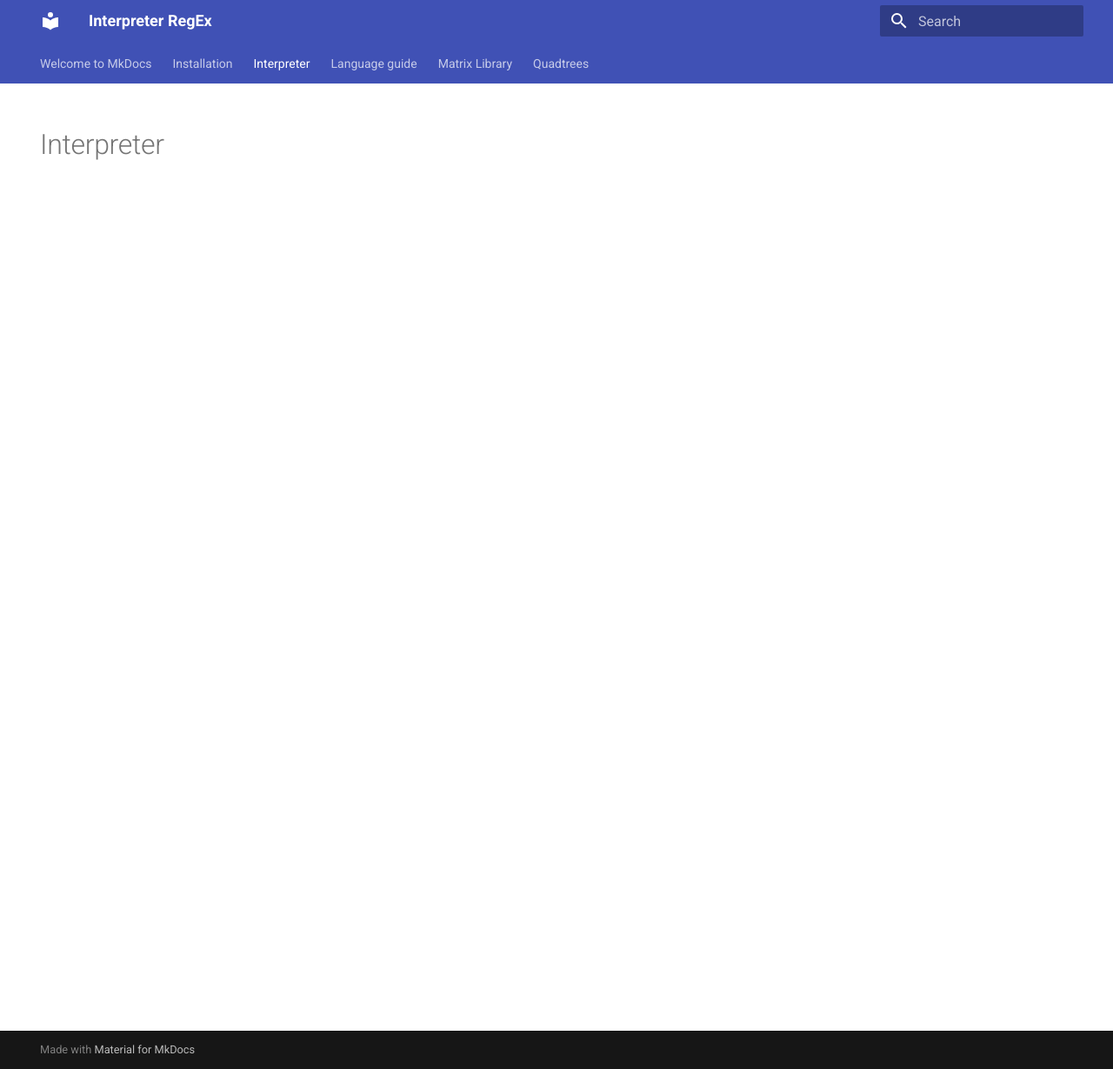
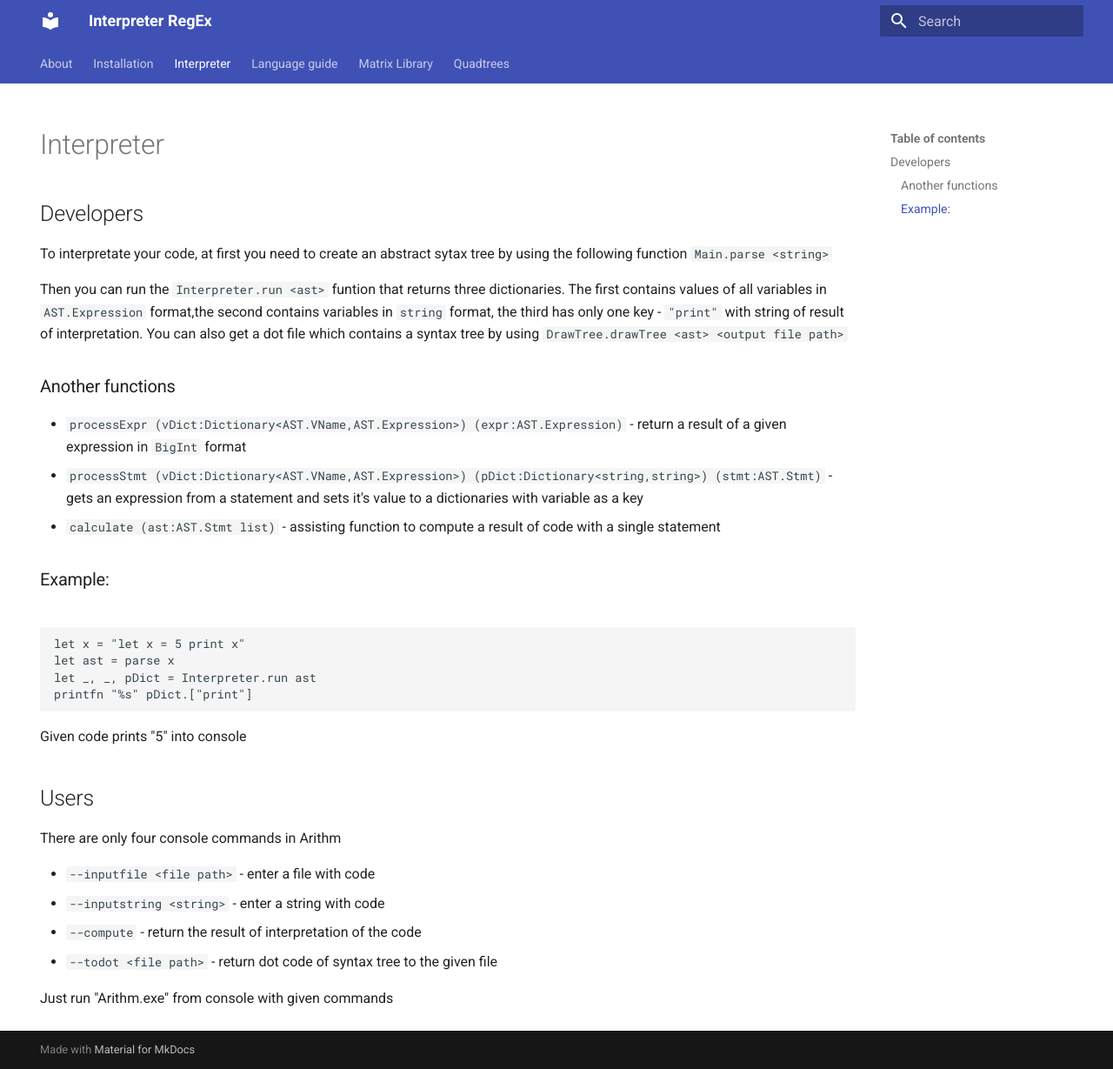
Before and after one commit to vnmsklnk/Interpreter-RegEx, an MkDocs documentation site: the page built from docs/Interpreter.md, in a window 1280 px wide and 1229 px high. Shown: the whole window at 87% size. Built offline with MkDocs 1.6.1 and Material for MkDocs 9.7.7, drawn with Linux system fonts in a browser that asks for light colours.

Commit message:
Interpreter desc

```diff
--- a/docs/Interpreter.md
+++ b/docs/Interpreter.md
@@ -3,3 +3,35 @@ hide:
   - navigation
 ---
 # Interpreter
+## Developers
+
+To interpretate your code, at first you need to create an abstract sytax tree by using the following function
+`Main.parse <string>`
+
+Then you can run the `Interpreter.run <ast>` funtion that returns three dictionaries. The first contains values of all variables in `AST.Expression` format,the second contains variables in `string` format, the third has only one key - `"print"` with string of result of interpretation.
+You can also get a dot file which contains a syntax tree by using `DrawTree.drawTree <ast> <output file path>`
+
+### Another functions
+
+* `processExpr (vDict:Dictionary<AST.VName,AST.Expression>) (expr:AST.Expression)` - return a result of a given expression in `BigInt` format
+* `processStmt (vDict:Dictionary<AST.VName,AST.Expression>) (pDict:Dictionary<string,string>) (stmt:AST.Stmt)` - gets an expression from a statement and sets it's value to a dictionaries with variable as a key
+* `calculate (ast:AST.Stmt list)` - assisting function to compute a result of code with a single statement
+
+### Example:
+#
+	let x = "let x = 5 print x"
+	let ast = parse x
+	let _, _, pDict = Interpreter.run ast
+	printfn "%s" pDict.["print"]
+Given code prints "5" into console
+
+## Users
+
+There are only four console commands in Arithm
+
+* `--inputfile <file path>` - enter a file with code
+* `--inputstring <string>` - enter a string with code
+* `--compute` - return the result of interpretation of the code
+* `--todot <file path>` - return dot code of syntax tree to the given file
+
+Just run "Arithm.exe" from console with given commands
```
Also changed, not shown: docs/About.md (added, +8 -0 lines), docs/index.md (deleted, +0 -22 lines).
